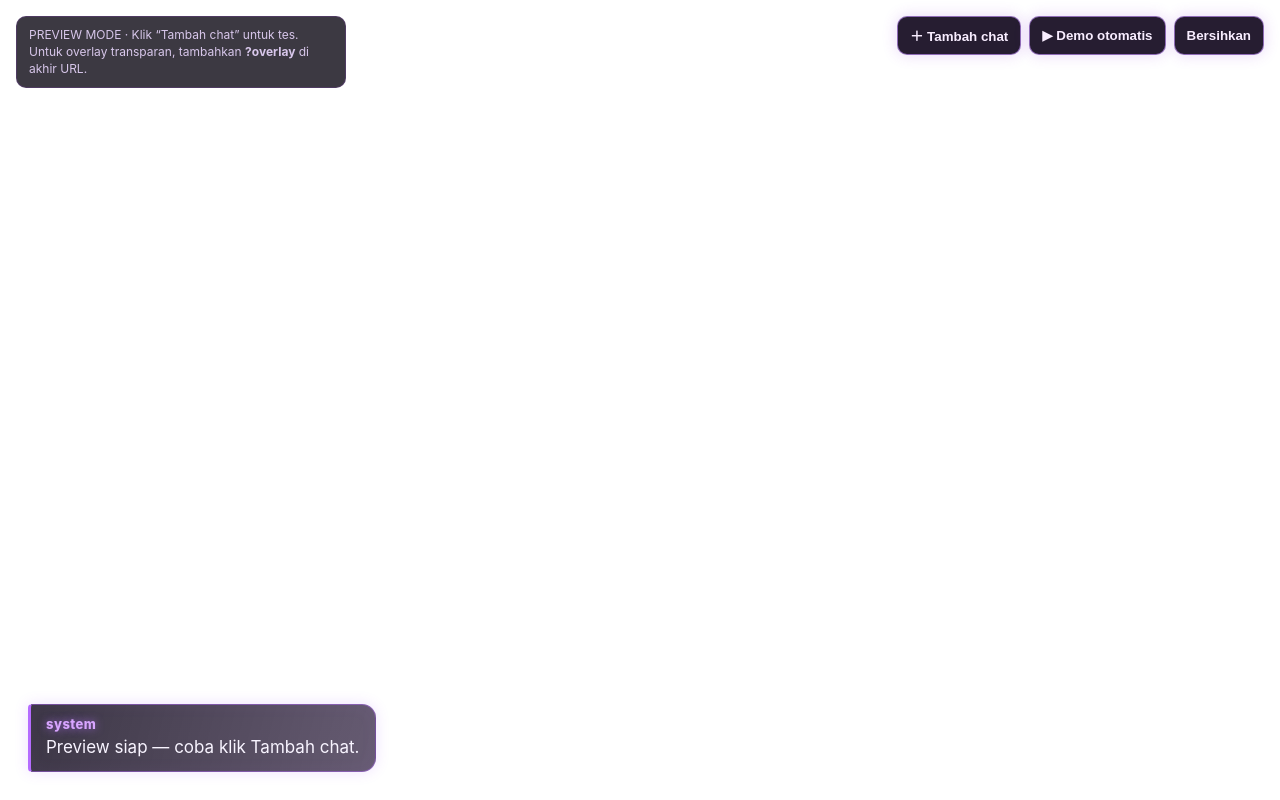
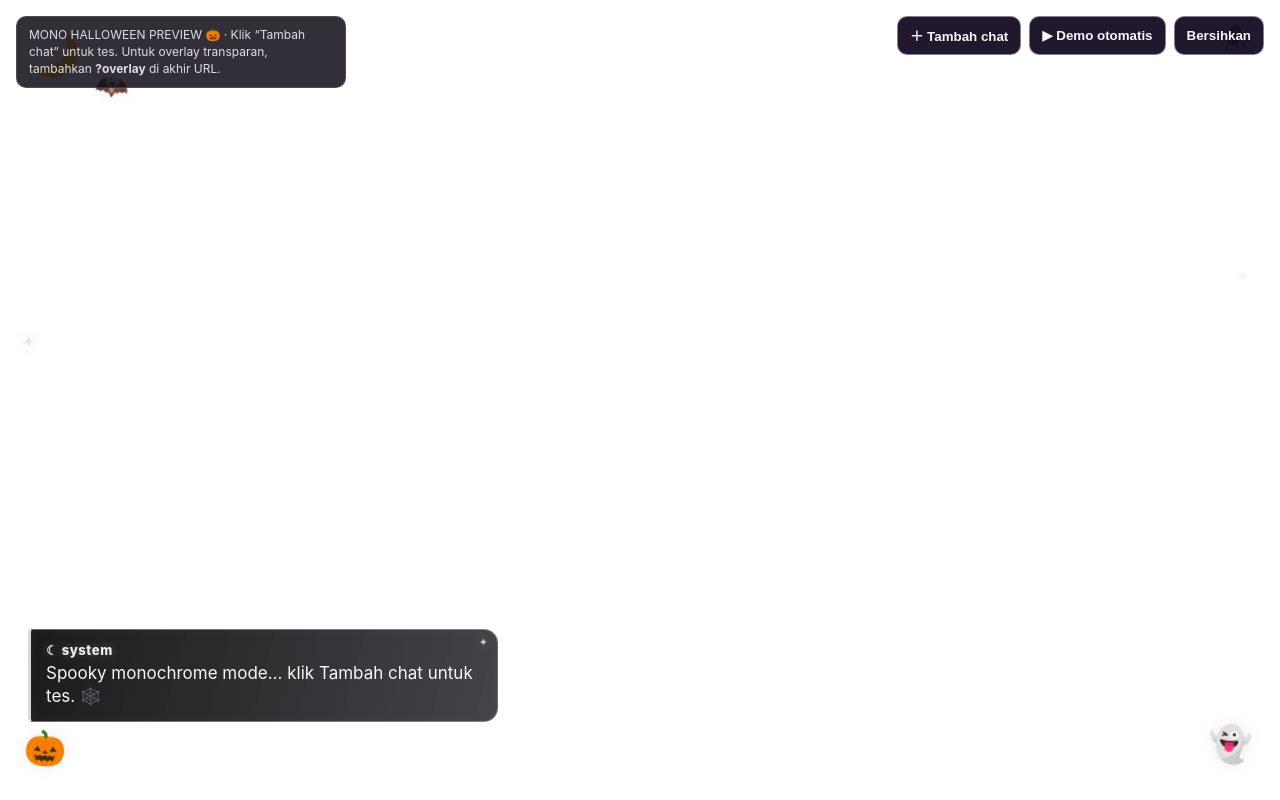
Before and after one commit to lysandrakcw5-ship-it/neon-chat-overlay, a plain HTML site: page index.html in a window 1280 px wide. Drawn offline with Linux system fonts and the light colour scheme.

Commit message:
Add files via upload

```diff
--- a/index.html
+++ b/index.html
@@ -3,13 +3,13 @@
 <head>
 <meta charset="utf-8">
 <meta name="viewport" content="width=device-width, initial-scale=1">
-<title>Neon Chat Overlay</title>
+<title>Halloween Neon Chat Overlay</title>
 <style>
   :root {
-    --purple: #b56cff;
-    --purple-bright: #d8a5ff;
-    --text: #f8f4ff;
-    --muted: #c9b8df;
+    --purple: #a9a9b2;
+    --purple-bright: #f0f0f3;
+    --orange: #c9c9cf;
+    --text: #f7f7f8;
   }
   * { box-sizing: border-box; }
   html, body {
@@ -18,63 +18,94 @@
     font-family: Inter, "Segoe UI", Arial, sans-serif;
   }
   body { color: var(--text); }
+  /* Floating Halloween accessories */
+  .decor {
+    position: fixed; z-index: 2; pointer-events: none; user-select: none;
+    filter: drop-shadow(0 0 8px rgba(220,220,226,.58));
+    animation: bob 4s ease-in-out infinite;
+  }
+  .moon { top: 28px; left: 28px; font-size: 42px; animation-duration: 5.5s; }
+  .bat { top: 78px; left: 95px; font-size: 27px; animation-delay: -.8s; }
+  .pumpkin { bottom: 24px; left: 24px; font-size: 34px; animation-delay: -1.5s; }
+  .spider { top: 24px; right: 28px; font-size: 27px; animation-delay: -2.2s; }
+  .ghost { right: 28px; bottom: 26px; font-size: 35px; animation-delay: -1s; }
+  .spark { color: #e5e5e8; text-shadow: 0 0 10px #eeeeef; }
+  @keyframes bob { 0%,100% { transform: translateY(0) rotate(-4deg); } 50% { transform: translateY(-9px) rotate(5deg); } }
+
   #chat {
-    position: absolute; left: 28px; bottom: 28px;
+    position: absolute; left: 28px; bottom: 78px;
     width: min(470px, calc(100vw - 56px));
     display: flex; flex-direction: column; gap: 10px;
-    align-items: stretch;
+    align-items: stretch; z-index: 3;
   }
   .message {
-    width: fit-content; max-width: 100%;
-    padding: 11px 15px 12px;
-    border: 1px solid rgba(181,108,255,.46);
-    border-left: 3px solid var(--purple);
+    position: relative; width: fit-content; max-width: 100%;
+    padding: 12px 15px 13px;
+    border: 1px solid rgba(220,220,226,.42);
+    border-left: 3px solid #d7d7dc;
     border-radius: 4px 14px 14px 4px;
-    background: linear-gradient(105deg, rgba(17,10,28,.82), rgba(30,14,48,.68));
-    box-shadow: 0 0 14px rgba(159,77,255,.17), inset 0 0 18px rgba(181,108,255,.045);
+    background: linear-gradient(105deg, rgba(8,8,10,.92), rgba(43,43,48,.88));
+    box-shadow: 0 0 16px rgba(255,255,255,.07), 0 0 8px rgba(255,255,255,.035), inset 0 0 18px rgba(255,255,255,.025);
     backdrop-filter: blur(7px);
-    animation: enter .42s cubic-bezier(.2,.8,.2,1) both;
+    animation: enter .48s cubic-bezier(.2,.8,.2,1) both;
     overflow-wrap: anywhere;
+  }
+  .message::after {
+    content: "✦"; position: absolute; right: 9px; top: 5px;
+    color: rgba(230,230,235,.8); font-size: 11px;
+    text-shadow: 0 0 8px rgba(255,255,255,.25);
   }
   .name {
     color: var(--purple-bright); font-size: 13px; font-weight: 800;
-    letter-spacing: .035em; margin-bottom: 4px;
-    text-shadow: 0 0 9px rgba(181,108,255,.7);
+    letter-spacing: .045em; margin-bottom: 4px;
+    text-shadow: 0 0 9px rgba(255,255,255,.22);
   }
-  .text { font-size: 17px; line-height: 1.35; color: var(--text); }
+  .name::before { content: "☾ "; color: #d5d5da; }
+  .text { font-size: 17px; line-height: 1.35; color: var(--text); padding-right: 8px; }
   .message.leaving { animation: leave .35s ease-in forwards; }
   @keyframes enter {
-    from { opacity: 0; transform: translateX(-22px) translateY(7px); filter: blur(3px); }
+    from { opacity: 0; transform: translateX(-22px) translateY(7px); filter: blur(4px); }
     to { opacity: 1; transform: translateX(0) translateY(0); filter: blur(0); }
   }
-  @keyframes leave {
-    to { opacity: 0; transform: translateX(-15px); filter: blur(2px); }
-  }
-  /* Demo controls are only visible in normal preview, never in overlay URL mode. */
+  @keyframes leave { to { opacity: 0; transform: translateX(-15px); filter: blur(2px); } }
+
   #demo {
     position: fixed; right: 16px; top: 16px; z-index: 20;
     display: flex; gap: 8px; flex-wrap: wrap; justify-content: flex-end;
     max-width: calc(100vw - 32px);
   }
   #demo button {
-    border: 1px solid rgba(200,151,255,.65); border-radius: 10px;
-    background: rgba(20,10,32,.92); color: #f8edff; padding: 9px 12px;
-    font-weight: 700; cursor: pointer; box-shadow: 0 0 15px #8c38d633;
+    border: 1px solid rgba(230,230,235,.5); border-radius: 10px;
+    background: rgba(20,10,32,.94); color: #f8f8fa; padding: 9px 12px;
+    font-weight: 700; cursor: pointer; box-shadow: 0 0 15px #ffffff14;
   }
-  #demo button:hover { background: rgba(70,28,104,.95); }
-  body.overlay #demo { display: none; }
-  body.preview #chat { bottom: 28px; }
+  #demo button:hover { background: rgba(65,65,72,.95); }
   #hint {
     position: fixed; left: 16px; top: 16px; max-width: 330px;
-    color: #d8c7eb; font-size: 12px; line-height: 1.4;
-    background: rgba(12,8,19,.8); border: 1px solid #7540a355;
-    border-radius: 10px; padding: 10px 12px;
+    color: #dedee2; font-size: 12px; line-height: 1.4;
+    background: rgba(12,8,19,.84); border: 1px solid #bdbdc533;
+    border-radius: 10px; padding: 10px 12px; z-index: 20;
   }
-  body.overlay #hint { display: none; }
+  body.overlay #demo, body.overlay #hint { display: none; }
+  body.overlay .moon { top: 18px; left: 20px; }
+  body.overlay .spider { top: 16px; right: 20px; }
+  @media (max-width: 520px) {
+    #chat { left: 18px; bottom: 66px; width: calc(100vw - 36px); }
+    .moon { font-size: 32px; left: 14px; }
+    .spider { right: 14px; }
+  }
 </style>
 </head>
 <body class="preview">
-  <div id="hint">PREVIEW MODE · Klik “Tambah chat” untuk tes. Untuk overlay transparan, tambahkan <b>?overlay</b> di akhir URL.</div>
+  <div class="decor moon" aria-hidden="true">🌙</div>
+  <div class="decor bat" aria-hidden="true">🦇</div>
+  <div class="decor spider" aria-hidden="true">🕷️</div>
+  <div class="decor pumpkin" aria-hidden="true">🎃</div>
+  <div class="decor ghost" aria-hidden="true">👻</div>
+  <div class="decor spark" style="top:42%;left:22px;font-size:16px" aria-hidden="true">✦</div>
+  <div class="decor spark" style="top:34%;right:32px;font-size:13px;animation-delay:-2s" aria-hidden="true">✧</div>
+
+  <div id="hint">MONO HALLOWEEN PREVIEW 🎃 · Klik “Tambah chat” untuk tes. Untuk overlay transparan, tambahkan <b>?overlay</b> di akhir URL.</div>
   <div id="demo">
     <button id="add">＋ Tambah chat</button>
     <button id="auto">▶ Demo otomatis</button>
@@ -91,14 +122,14 @@
   const autoBtn = document.getElementById('auto');
   const clearBtn = document.getElementById('clear');
   const samples = [
-    ['iby_gendud', 'HALOOO 💜'],
-    ['moonlit.exe', 'overlay-nya lucu banget'],
-    ['kurokami', 'wih efek neon ✨'],
-    ['lilacdream', 'semangat stream-nya!'],
-    ['voidbunni', '💜💜💜'],
-    ['noxxie', 'sound check satu dua'],
-    ['mika.zip', 'hai chattt'],
-    ['pixelghost', 'keren parah sih']
+    ['iby_gendud', 'HALOOO, welcome to the spooky stream 🎃'],
+    ['moonlit.exe', 'overlay-nya spooky banget 🦇'],
+    ['kurokami', 'wih efek neon ungu ✨'],
+    ['lilacdream', 'happy halloween, chat! 👻'],
+    ['voidbunni', '💜🕸️💜'],
+    ['noxxie', 'sound check satu dua... BOO!'],
+    ['mika.zip', 'hai chattt 🌙'],
+    ['pixelghost', 'keren parah sih 🎃']
   ];
   let sampleIndex = 0;
   let timer = null;
@@ -115,7 +146,7 @@
     item.append(n, t);
     chat.appendChild(item);
 
-    while (chat.children.length > 6) {
+    while (chat.children.length > 5) {
       const oldest = chat.firstElementChild;
       oldest.classList.add('leaving');
       setTimeout(() => oldest.remove(), 360);
@@ -127,7 +158,6 @@
       setTimeout(() => item.remove(), 360);
     }, 14000);
   }
-
   function addSample() {
     const [name, message] = samples[sampleIndex % samples.length];
     sampleIndex++;
@@ -146,16 +176,14 @@
   autoBtn.addEventListener('click', () => {
     if (timer) { stopAuto(); return; }
     addSample();
-    timer = setInterval(addSample, 1800);
+    timer = setInterval(addSample, 1900);
     autoBtn.textContent = 'Ⅱ Hentikan demo';
   });
-
   if (params.has('overlay')) {
-    // In overlay mode, run a small looping demo so the URL can be tested in streaming software.
     addSample();
     timer = setInterval(addSample, 2600);
   } else {
-    addMessage('system', 'Preview siap — coba klik Tambah chat.');
+    addMessage('system', 'Spooky monochrome mode… klik Tambah chat untuk tes. 🕸️');
   }
 })();
 </script>
```
